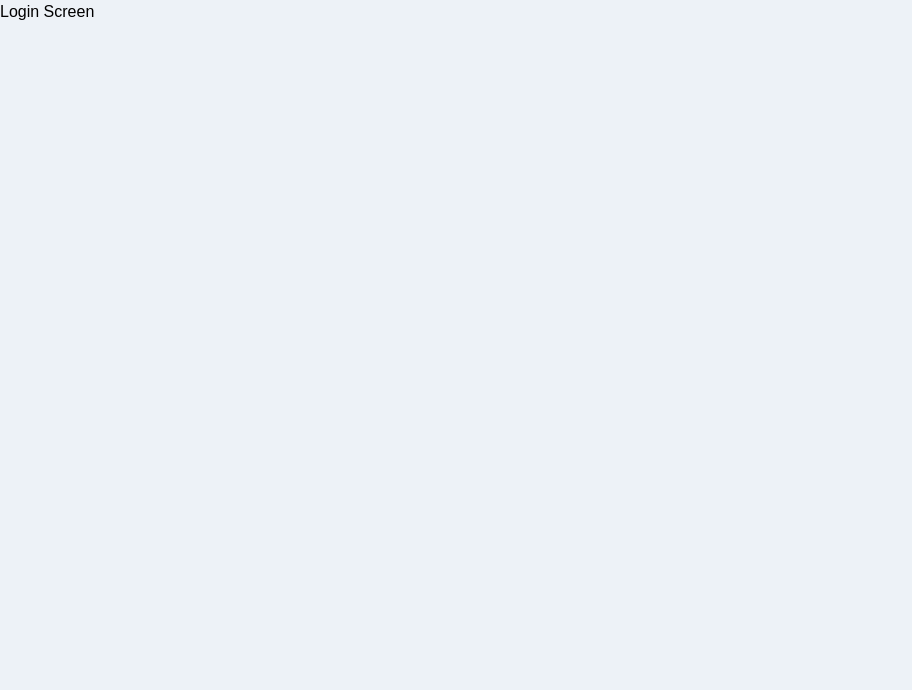
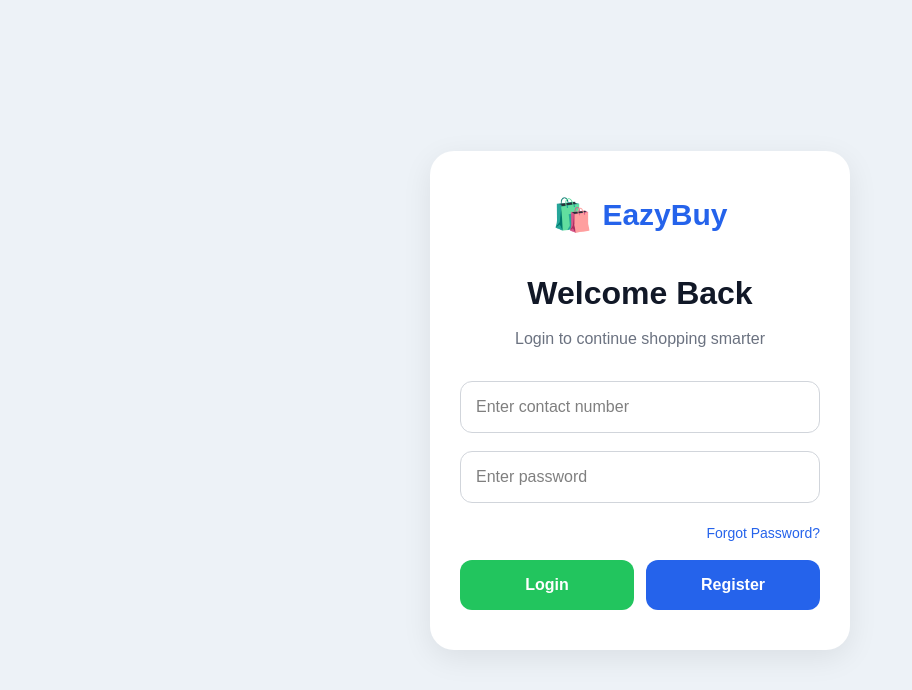
Before and after one commit to sarfraz2211/EazyBuy-Web, a Next.js app: page /login in a window 1280 px wide. Shown: the top 690 px of the page, without its empty margins (0-912 px from the left). Built offline with nearby package versions, Linux system fonts and the light colour scheme.

Commit message:
Design of Auth controller

```diff
--- /dev/null
+++ b/src/app/forget-password/page.tsx
@@ -0,0 +1,18 @@
+import AuthButton from "@/src/components/auth/AuthButton";
+import AuthContainer from "@/src/components/auth/AuthContainer";
+import AuthInput from "@/src/components/auth/AuthInput";
+import Link from "next/link";
+
+export default function ForgetPasswordPage() {
+  return (
+    <AuthContainer
+      title="Reset Your Password"
+      subtitle="Enter your contact number to receive a password reset link"
+    >
+      <AuthInput placeholder="Enter contact number" />
+      <div className="button-row">
+        <AuthButton title="Send Reset Link" />
+      </div>
+    </AuthContainer>
+  );
+}
--- a/src/app/globals.css
+++ b/src/app/globals.css
@@ -1,128 +1,441 @@
 @import "tailwindcss";
-/* Remove default browser spacing */
+
+/* ===================================================== */
+/* RESET CSS */
+/* Removes default browser spacing */
+/* ===================================================== */
+
 * {
   margin: 0;
   padding: 0;
   box-sizing: border-box;
 }
 
-/* Full body styling */
+/* ===================================================== */
+/* BODY */
+/* Full app background and font */
+/* ===================================================== */
+
 body {
+  background: #edf2f7;
   font-family: Arial, Helvetica, sans-serif;
+}
+
+/* ===================================================== */
+/* AUTH SCREENS */
+/* Login / Register / Forgot Password */
+/* ===================================================== */
+
+/* Full screen center alignment */
+
+.auth-main-container {
+  min-height: 100vh;
+
+  display: flex;
+  justify-content: center;
+  align-items: center;
+
+  padding: 20px;
+
   background: #edf2f7;
 }
 
-/* Main container */
+/* ===================================================== */
+/* AUTH CARD */
+/* White box container */
+/* ===================================================== */
+
+.auth-card {
+  width: 100%;
+  max-width: 420px;
+
+  background: white;
+
+  border-radius: 24px;
+
+  padding: 40px 30px;
+
+  box-shadow: 0px 8px 30px rgba(0, 0, 0, 0.08);
+}
+
+/* ===================================================== */
+/* LOGO */
+/* ===================================================== */
+
+.logo-container {
+  display: flex;
+  align-items: center;
+  justify-content: center;
+
+  margin-bottom: 30px;
+}
+
+/* Logo icon */
+
+.logo-icon {
+  font-size: 32px;
+}
+
+/* Logo text */
+
+.logo-text {
+  font-size: 30px;
+  font-weight: bold;
+
+  color: #2563eb;
+
+  margin-left: 10px;
+}
+
+/* ===================================================== */
+/* TITLES */
+/* ===================================================== */
+
+.auth-title {
+  text-align: center;
+
+  font-size: 32px;
+  font-weight: bold;
+
+  color: #111827;
+
+  margin-bottom: 10px;
+}
+
+.auth-subtitle {
+  text-align: center;
+
+  color: #6b7280;
+
+  margin-bottom: 30px;
+
+  line-height: 1.5;
+}
+
+/* ===================================================== */
+/* INPUT FIELDS */
+/* ===================================================== */
+
+.auth-input {
+  width: 100%;
+  height: 52px;
+
+  border: 1px solid #d1d5db;
+
+  border-radius: 12px;
+
+  padding: 0 15px;
+
+  font-size: 16px;
+
+  margin-bottom: 18px;
+
+  outline: none;
+
+  transition: 0.3s;
+}
+
+/* Input focus effect */
+
+.auth-input:focus {
+  border-color: #2563eb;
+}
+
+/* ===================================================== */
+/* FORGOT PASSWORD */
+/* ===================================================== */
+
+.forgot-password-container {
+  text-align: right;
+  margin-bottom: 15px;
+}
+
+.forgot-password-container a {
+  color: #2563eb;
+  text-decoration: none;
+  font-size: 14px;
+}
+
+/* ===================================================== */
+/* BUTTONS */
+/* ===================================================== */
+
+/* Button row */
+
+.button-row {
+  display: flex;
+
+  gap: 12px;
+
+  margin-top: 10px;
+
+  width: 100%;
+}
+
+/* Each button takes equal width */
+
+.button-wrapper {
+  flex: 1;
+}
+
+/* Link full width */
+
+.full-width-link {
+  display: block;
+  width: 100%;
+}
+
+/* Button inside link */
+
+.full-width-link button {
+  width: 100%;
+}
+
+/* Common button design */
+
+.auth-button-primary,
+.auth-button-secondary {
+  width: 100%;
+
+  height: 50px;
+
+  border: none;
+
+  border-radius: 12px;
+
+  color: white;
+
+  font-size: 16px;
+  font-weight: 600;
+
+  cursor: pointer;
+
+  transition: 0.3s;
+}
+
+/* Primary button */
+
+.auth-button-primary {
+  background: #22c55e;
+}
+
+/* Secondary button */
+
+.auth-button-secondary {
+  background: #2563eb;
+}
+
+/* Hover effect */
+
+.auth-button-primary:hover,
+.auth-button-secondary:hover {
+  transform: scale(1.03);
+}
+
+/* ===================================================== */
+/* WELCOME SCREEN */
+/* Home Page */
+/* ===================================================== */
+
+/* Main screen */
+
 .main-container {
   min-height: 100vh;
+
+  background: #edf2f7;
+
   display: flex;
   flex-direction: column;
 }
 
-/* Header */
+/* ===================================================== */
+/* HEADER */
+/* ===================================================== */
+
 .header {
   width: 100%;
-  padding: 20px 30px;
+
+  padding: 20px 40px;
 }
 
-/* Logo container */
-.logo-container {
-  display: flex;
-  align-items: center;
-  gap: 10px;
-}
+/* ===================================================== */
+/* CENTER CONTENT */
+/* ===================================================== */
 
-/* Logo text */
-.logo-text {
-  color: #2563eb;
-  font-size: 28px;
-  font-weight: bold;
-}
-
-/* Center section */
 .content-section {
   flex: 1;
+
   display: flex;
+
   justify-content: center;
   align-items: center;
+
   padding: 20px;
 }
 
-/* Welcome card */
+/* ===================================================== */
+/* WELCOME CARD */
+/* ===================================================== */
+
 .welcome-card {
   width: 100%;
-  max-width: 450px;
+  max-width: 560px;
+
   background: white;
-  border-radius: 24px;
-  padding: 40px;
-  box-shadow: 0px 8px 30px rgba(0,0,0,0.1);
+
+  padding: 60px 40px;
+
+  border-radius: 30px;
+
+  box-shadow: 0px 10px 40px rgba(0, 0, 0, 0.08);
+
   text-align: center;
 }
 
-/* Main heading */
+/* ===================================================== */
+/* WELCOME TITLE */
+/* ===================================================== */
+
 .welcome-title {
-  font-size: 36px;
-  color: #1e293b;
-  margin-bottom: 15px;
+  font-size: 54px;
+
+  font-weight: bold;
+
+  color: #111827;
+
+  margin-bottom: 20px;
 }
 
-/* Subtitle */
+/* ===================================================== */
+/* WELCOME SUBTITLE */
+/* ===================================================== */
+
 .welcome-subtitle {
-  color: #64748b;
-  margin-bottom: 35px;
-  line-height: 1.6;
+  font-size: 22px;
+
+  line-height: 1.7;
+
+  color: #6b7280;
+
+  margin-bottom: 40px;
 }
 
-/* Button container */
+/* ===================================================== */
+/* WELCOME BUTTONS */
+/* ===================================================== */
+
 .button-group {
   display: flex;
-  gap: 15px;
+
   justify-content: center;
+
+  gap: 20px;
 }
 
-/* Buttons */
+/* ===================================================== */
+/* WELCOME BUTTON DESIGN */
+/* ===================================================== */
+
 .primary-button,
 .secondary-button {
+  min-width: 160px;
+
+  height: 56px;
+
   border: none;
-  padding: 14px 28px;
-  border-radius: 12px;
-  font-size: 16px;
+
+  border-radius: 14px;
+
+  font-size: 18px;
+  font-weight: 600;
+
+  color: white;
+
   cursor: pointer;
+
   transition: 0.3s;
 }
 
-/* Register */
+/* Register button */
+
 .primary-button {
   background: #2563eb;
-  color: white;
 }
 
-/* Sign in */
+/* Sign In button */
+
 .secondary-button {
   background: #0f172a;
-  color: white;
 }
 
 /* Hover effect */
+
 .primary-button:hover,
 .secondary-button:hover {
   transform: scale(1.05);
 }
 
-/* Mobile responsive */
-@media (max-width: 600px) {
+/* ===================================================== */
+/* MOBILE RESPONSIVE */
+/* ===================================================== */
 
-  .welcome-card {
+@media (max-width: 768px) {
+
+  /* Auth Card */
+
+  .auth-card {
     padding: 30px 20px;
   }
 
+  /* Auth Title */
+
+  .auth-title {
+    font-size: 26px;
+  }
+
+  /* Stack buttons vertically */
+
+  .button-row {
+    flex-direction: column;
+  }
+
+  /* Header */
+
+  .header {
+    padding: 20px;
+  }
+
+  /* Logo */
+
+  .logo-text {
+    font-size: 30px;
+  }
+
+  /* Welcome Card */
+
+  .welcome-card {
+    padding: 40px 25px;
+  }
+
+  /* Welcome Title */
+
   .welcome-title {
-    font-size: 28px;
+    font-size: 34px;
   }
+
+  /* Welcome Subtitle */
+
+  .welcome-subtitle {
+    font-size: 18px;
+  }
+
+  /* Welcome buttons vertical */
 
   .button-group {
     flex-direction: column;
   }
+
+  /* Full width buttons */
 
   .primary-button,
   .secondary-button {
--- a/src/app/login/page.tsx
+++ b/src/app/login/page.tsx
@@ -1,7 +1,65 @@
+import AuthButton from "@/src/components/auth/AuthButton";
+import AuthContainer from "@/src/components/auth/AuthContainer";
+import AuthInput from "@/src/components/auth/AuthInput";
+import Link from "next/link";
+
 export default function LoginPage() {
+
   return (
-    <div>
-      <h1>Login Screen</h1>
-    </div>
+
+    <AuthContainer
+      title="Welcome Back"
+      subtitle="Login to continue shopping smarter"
+    >
+
+      <AuthInput
+        placeholder="Enter contact number"
+      />
+
+      <AuthInput
+        type="password"
+        placeholder="Enter password"
+      />
+
+      <div className="forgot-password-container">
+
+        <Link href="/forget-password">
+          Forgot Password?
+        </Link>
+
+      </div>
+
+      <div className="button-row">
+
+        {/* Login Button */}
+        <div className="button-wrapper">
+
+          <AuthButton
+            title="Login"
+          />
+
+        </div>
+
+        {/* Register Button */}
+        <div className="button-wrapper">
+
+          <Link
+            href="/register"
+            className="full-width-link"
+          >
+
+            <AuthButton
+              title="Register"
+              variant="secondary"
+            />
+
+          </Link>
+
+        </div>
+
+      </div>
+
+    </AuthContainer>
+
   );
 }
--- a/src/app/register/page.tsx
+++ b/src/app/register/page.tsx
@@ -1,7 +1,42 @@
+import AuthContainer from "@/src/components/auth/AuthContainer";
+import AuthInput from "@/src/components/auth/AuthInput";
+import AuthButton from "@/src/components/auth/AuthButton";
+import Link from "next/link";
+
 export default function RegisterPage() {
   return (
-    <div>
-      <h1>Register Screen</h1>
-    </div>
+
+    <AuthContainer
+      title="Create Account"
+      subtitle="Join us to enjoy exclusive deals and personalized shopping experience"
+    >
+
+       {/* Profile Image Upload */}
+      <div className="profile-upload-container">
+
+        <label
+          htmlFor="profileImage"
+          className="profile-upload-label"
+        >
+          +
+        </label>
+
+        <input
+          type="file"
+          id="profileImage"
+          accept="image/*"
+          className="profile-upload-input"
+        />
+
+      </div>
+      <AuthInput placeholder="Enter full name" />
+      <AuthInput placeholder="Enter contact number" />
+      <AuthInput type="password" placeholder="Create password" />
+      <AuthInput placeholder ="Enter Address" />
+      <AuthInput placeholder = "Enter Merchant ID" />
+      <div className="button-row">
+        <AuthButton title="Register" />
+      </div>
+    </AuthContainer>
   );
 }
--- /dev/null
+++ b/src/components/auth/AuthButton.tsx
@@ -0,0 +1,43 @@
+import React from "react";
+
+/* Props */
+
+interface AuthButtonProps {
+
+  title: string;
+
+  variant?: "primary" | "secondary";
+
+  onClick?: () => void;
+}
+
+/* Reusable Button Component */
+
+export default function AuthButton({
+
+  title,
+
+  variant = "primary",
+
+  onClick,
+
+}: AuthButtonProps) {
+
+  return (
+
+    <button
+      onClick={onClick}
+
+      className={
+        variant === "primary"
+          ? "auth-button-primary"
+          : "auth-button-secondary"
+      }
+    >
+
+      {title}
+
+    </button>
+
+  );
+}
--- /dev/null
+++ b/src/components/auth/AuthContainer.tsx
@@ -0,0 +1,40 @@
+import React from "react";
+
+interface AuthContainerProps {
+title: string;
+subtitle: string;
+children: React.ReactNode;
+}
+
+export default function AuthContainer({
+title,
+subtitle,
+children,
+}:AuthContainerProps) {
+    return (
+
+       <div className="auth-main-container">
+
+         <div className="auth-card">
+
+            {/* App Logo */}
+
+        <div
+                className="logo-container">
+                <span className="logo-icon">🛍️</span>
+                 <h1 className="logo-text">EazyBuy</h1>
+                </div>
+
+        {/* Heading */}
+        <h2 className="auth-title">{title}</h2>
+
+        {/* Subtitle */}
+        <p className="auth-subtitle">{subtitle}</p>
+
+        {/* Dynamic Form Content */}
+        <div className="auth-content">{children}</div>
+         </div>
+         </div>
+
+    );
+}
--- /dev/null
+++ b/src/components/auth/AuthInput.tsx
@@ -0,0 +1,18 @@
+import React from "react";
+
+interface AuthInputProps {
+type?: string;
+placeholder: string;
+}
+
+export default function AuthInput({
+type = "text",
+placeholder,
+}: AuthInputProps) {
+return ( <input
+   type={type}
+   placeholder={placeholder}
+   className="auth-input"
+ />
+);
+}
```
